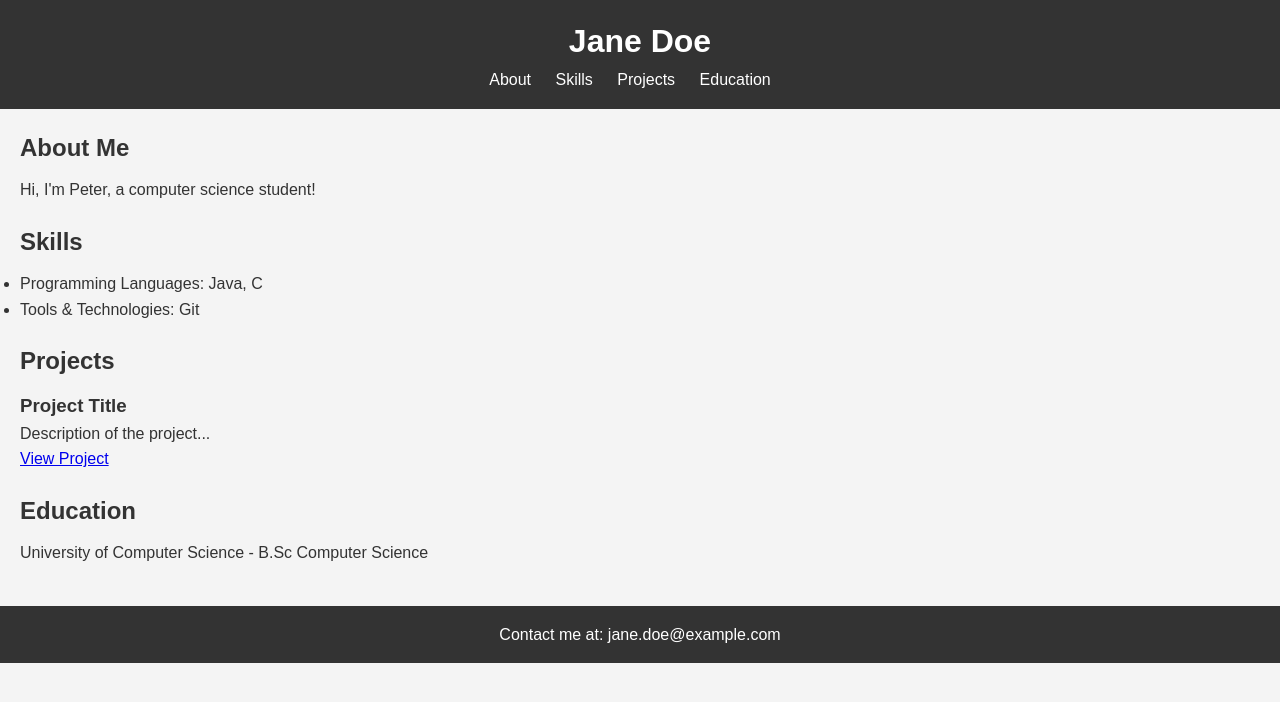
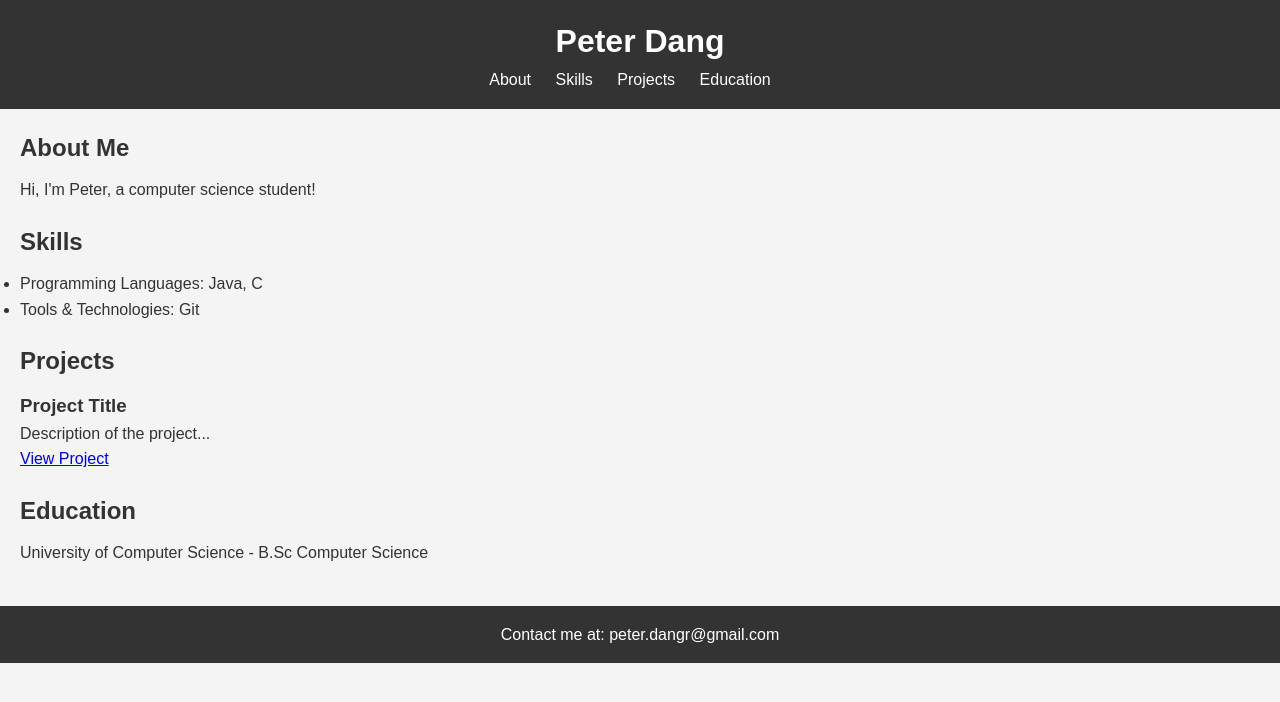
Before and after one commit to PeterDangCS/Site, a plain HTML site: page index.html in a window 1280 px wide. Drawn offline with Linux system fonts and the light colour scheme.

Commit message:
fixed data

```diff
--- a/index.html
+++ b/index.html
@@ -8,7 +8,7 @@
 </head>
 <body>
     <header>
-        <h1>Jane Doe</h1>
+        <h1>Peter Dang</h1>
         <nav>
             <ul>
                 <li><a href="#about">About</a></li>
@@ -52,7 +52,7 @@
     </main>
 
     <footer>
-        <p>Contact me at: <a href="mailto:jane.doe@example.com">jane.doe@example.com</a></p>
+        <p>Contact me at: <a href="mailto:peter.dangr@gmail.com">peter.dangr@gmail.com</a></p>
     </footer>
 </body>
 </html>
```
